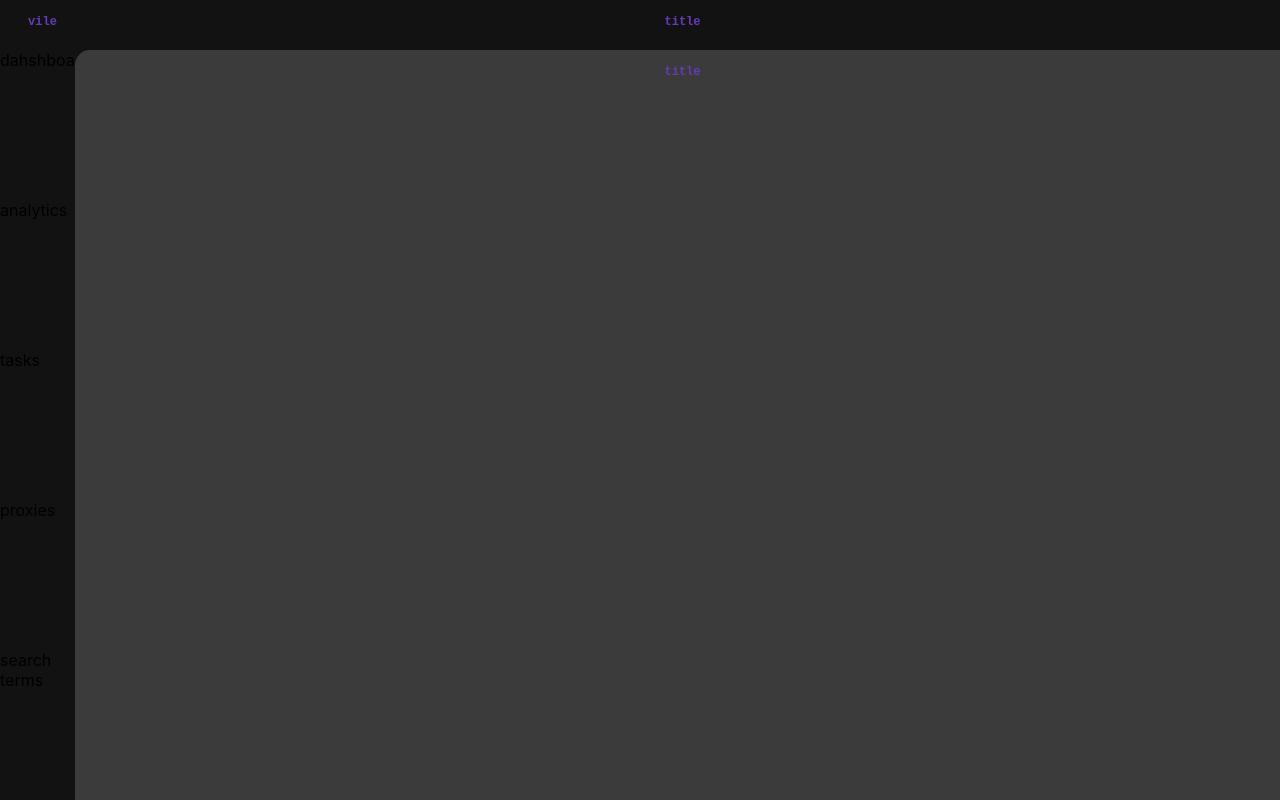
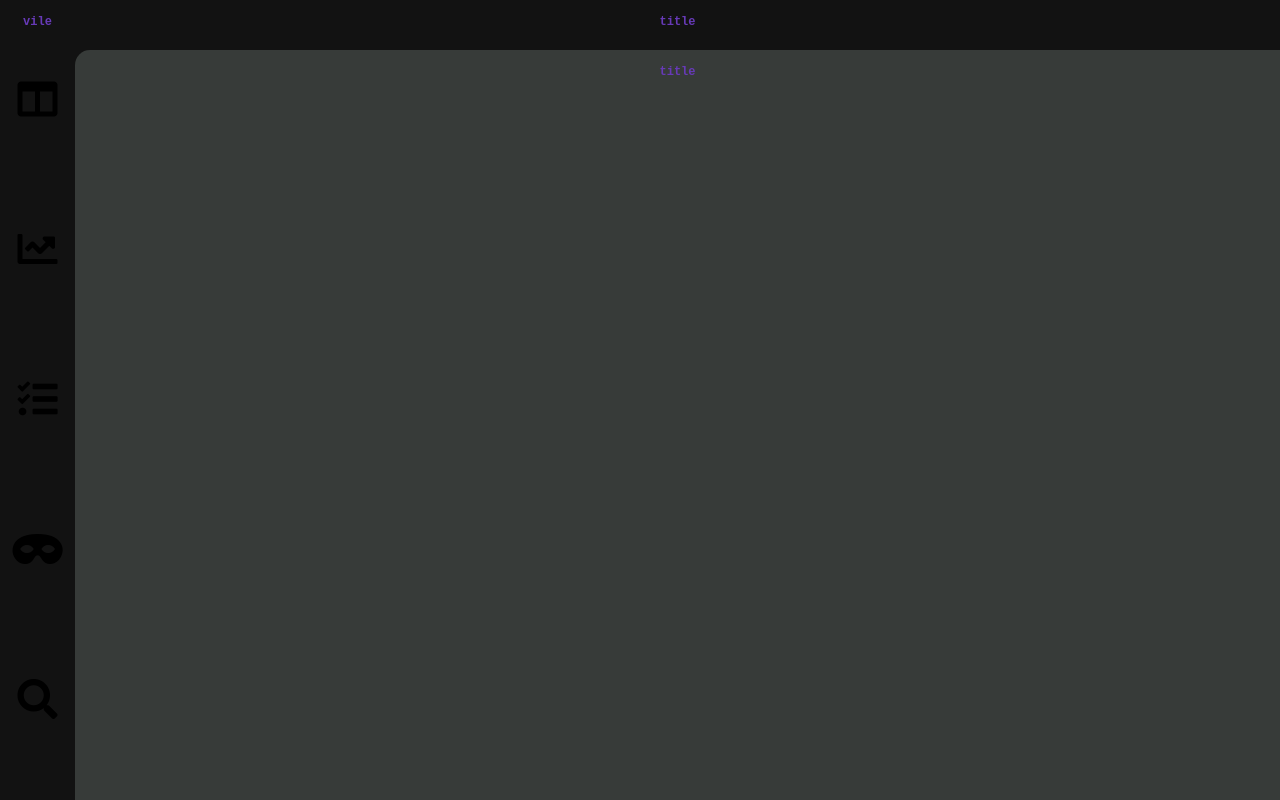
Before and after one commit to yTabx/Electron-Project, a React (Create React App) app in the folder electron-project/: page / in a window 1280 px wide. Built offline with nearby package versions, Linux system fonts and the light colour scheme.

Commit message:
css styling + new scrollbar

```diff
--- a/electron-project/public/index.html
+++ b/electron-project/public/index.html
@@ -2,6 +2,7 @@
 <html lang="en">
   <head>
     <meta charset="utf-8" />
+    <link rel="stylesheet" href="//use.fontawesome.com/releases/v5.0.7/css/all.css">
     <link rel="icon" href="%PUBLIC_URL%/favicon.ico" />
     <meta name="viewport" content="width=device-width, initial-scale=1" />
     <meta name="theme-color" content="#000000" />
--- a/electron-project/src/App.css
+++ b/electron-project/src/App.css
@@ -18,12 +18,16 @@
 
 
 
+
 }
 .left-iner-container-bottom {
   position: absolute;
   top: 50px;
+
+  margin-right: 10px;
   width: 100%;
-  height: calc(100% - 50px);
+  height: calc(100% - 50px );
+
 
 
 }
@@ -33,15 +37,22 @@
   position: relative;
 
   width: calc(100% );
+  font-size: 40px;
+  text-align:center;
+  height: calc(100% /5);
+
+}
+
+.icon{
+  padding-top:33%;
+  vertical-align:middle;
+}
+.left-pannel-button:hover{
+
+  color:#673AB7;
+  font-size: 50px;
 
 
-  height: calc(100% /5);
-  text-align: left;
-
-}
-.left-pannel-button:hover{
-  background-color: rosybrown;
-  color: #fafafa;
 
 }
 
@@ -66,6 +77,7 @@
 
 
 
+
 }
 .right-iner-container-lower {
   position: absolute;
@@ -75,16 +87,43 @@
   border-radius: 15px 0 0 0;
   margin-left: 0;
 
-  background-color: #3b3b3b;
+  background-color: #373b39;
 
 
 }
 .logo {
   color:#673AB7;
   text-align: center;
-  margin-left: 10px;
+
   padding-top: 7px;
   font-size: 12px;
   font-family: 'Courier New', Courier, monospace;
   z-index: 1;
 }
+
+
+
+
+/* Turn on custom 8px wide scrollbar */
+::-webkit-scrollbar {
+  width: 8px; /* 1px wider than Lion. */
+  /* This is more usable for users trying to click it. */
+  background-color: rgba(0,0,0,0);
+  -webkit-border-radius: 100px;
+}
+/* hover effect for both scrollbar area, and scrollbar 'thumb' */
+::-webkit-scrollbar:hover {
+  background-color: rgba(0, 0, 0, 0.09);
+}
+
+/* The scrollbar 'thumb' ...that marque oval shape in a scrollbar */
+::-webkit-scrollbar-thumb:vertical {
+  /* This is the EXACT color of Mac OS scrollbars.
+     Yes, I pulled out digital color meter */
+  background: rgba(0,0,0,0.5);
+  -webkit-border-radius: 100px;
+}
+::-webkit-scrollbar-thumb:vertical:active {
+  background: rgba(0,0,0,0.61); /* Some darker color when you click it */
+  -webkit-border-radius: 100px;
+}
--- a/electron-project/src/App.js
+++ b/electron-project/src/App.js
@@ -13,11 +13,21 @@ function App() {
           </div>
           <div className = "left-iner-container-bottom">
 
-              <div type="button" className = "left-pannel-button">dahshboard</div>
-              <div type="button" className = "left-pannel-button">analytics</div>
-              <div type="button" className = "left-pannel-button">tasks</div>
-              <div type="button" className = "left-pannel-button">proxies</div>
-              <div type="button" className = "left-pannel-button">search terms</div>
+              <div type="button" className = "left-pannel-button">
+                  <div className = "icon"><i className="fas fa-columns"></i></div>
+                </div>
+              <div type="button" className = "left-pannel-button">
+                  <div className = "icon"><i className = "fas fa-chart-line"></i></div>
+                </div>
+              <div type="button" className = "left-pannel-button">
+                  <div className = "icon"><i class="fas fa-tasks"></i></div>
+                </div>
+              <div type="button" className = "left-pannel-button">
+                  <div className = "icon"><i class="fas fa-mask" ></i></div>
+                </div>
+              <div type="button" className = "left-pannel-button">
+                  <div className = "icon"><i class="fas fa-search"></i></div>
+                </div>
 
           </div>
         </div>
```
